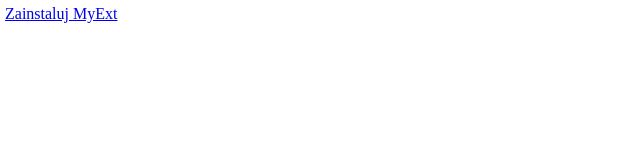
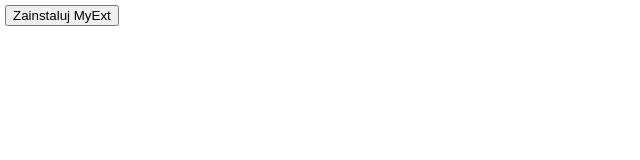
Before and after one commit to Kamys85/Adam8888PlatformExtension, a website: page installMyExt.html in a window 1280 px wide. Shown: the whole page, without its empty margins (0-640 px from the left). Drawn offline with Linux system fonts and the light colour scheme.

Commit message:
Update installMyExt.html

```diff
--- a/installMyExt.html
+++ b/installMyExt.html
@@ -13,7 +13,7 @@
 <body>
 
     <div>
-        <a href="https://show-page-by-exec-from-browser-extension-acnt.vercel.app/MyExt.crx">Zainstaluj MyExt</a>
+        		<input type="button" onclick="location.href='https://show-page-by-exec-from-browser-extension-acnt.vercel.app/MyExt.crx';" value="Zainstaluj MyExt" />
     </div>
 
 </body>
```
